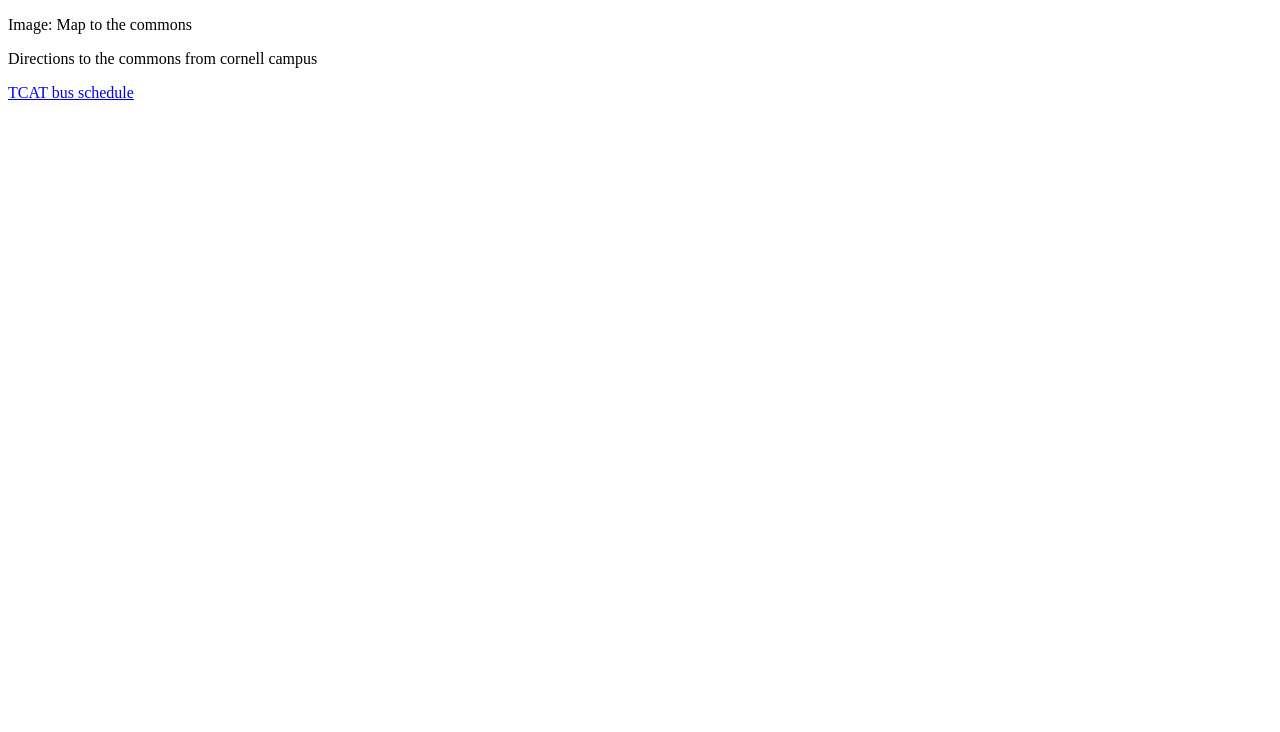
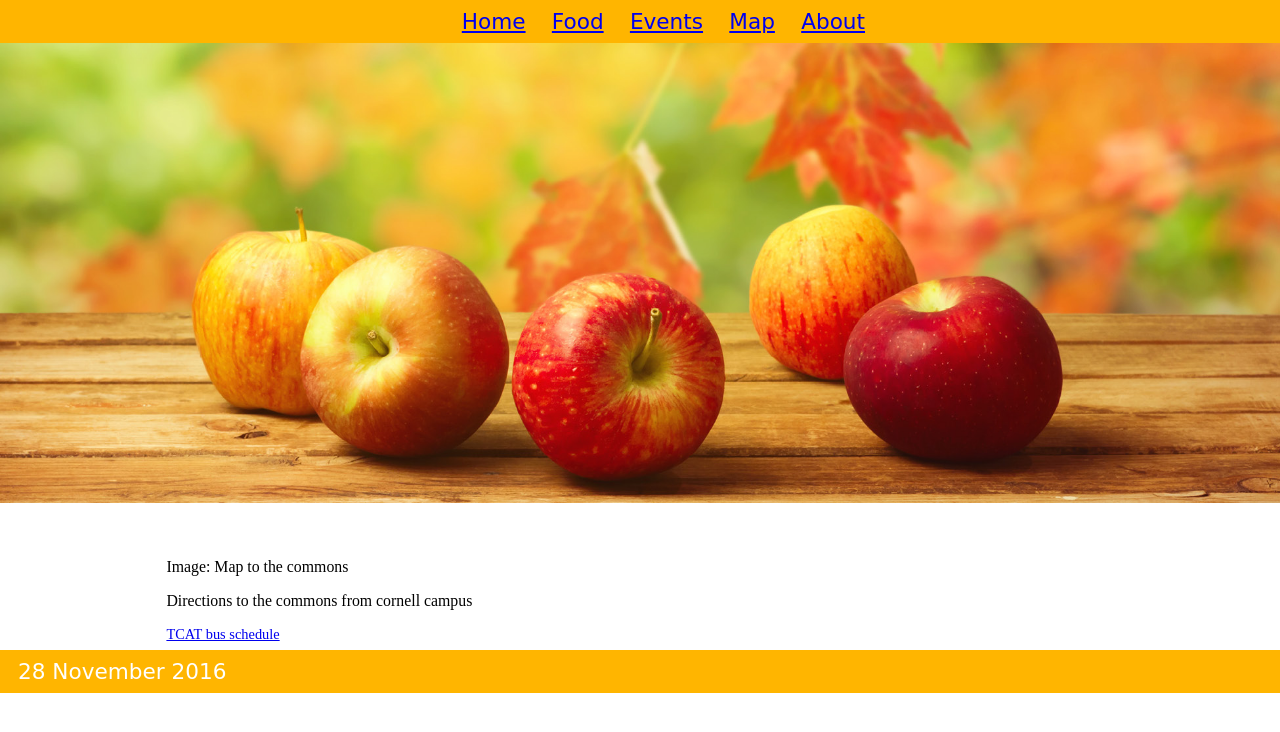
Before and after one commit to Nianze/Info1300FinalProject, a plain HTML site: page directions.html in a window 1280 px wide. Drawn offline with nearby package versions, Linux system fonts and the light colour scheme; a web font is replaced by a local one.

Commit message:
update map

```diff
--- a/directions.html
+++ b/directions.html
@@ -1,16 +1,45 @@
 <!DOCTYPE html>
-
-<!--
-Responsive Design 666
--->
 
 <html lang="en">
 <head>
     <meta charset="utf-8">
-    <title>Directions</title>
+    <title>Apple Festival</title>
+    <link rel="stylesheet" type="text/css" href="css/style.css">
+    <link rel="stylesheet" type="text/css"
+          href="https://fonts.googleapis.com/css?family=Open+Sans">
+    <link rel="stylesheet" type="text/css"
+          href="https://fonts.googleapis.com/css?family=David+Libre">
+    <script src="js/nextImg.js"></script>
 </head>
+
 <body>
-    <p>Image: Map to the commons</p>
-    <p>Directions to the commons from cornell campus</p>
-    <a href=https://tcat.nextinsight.com/stops/1010>TCAT bus schedule</a>
+<div id="top_nav">
+    <span><a href="index.html">Home</a></span>
+    <span><a href="index.html">Food</a></span>
+    <span><a href="events.html">Events</a></span>
+    <span><a href="directions.html">Map</a></span>
+    <span><a href="index.html">About</a></span>
+</div> <!-- end of top_nav div -->
+
+<div id="top">
+    <!-- image adapted from http://unicoicounty.org/apple-festival/-->
+    <img src="images/applesOnDesk.jpg" alt="AppleFesBackImg">
+</div> <!-- end of top div -->
+
+<div id="top2">
+    <h1>Introduction to Pokémon:</h1>
+    <h2>Jubilee Pokémon Togekiss</h2>
+</div> <!-- end of top2 div -->
+    <div id="container">
+        <div id="content">
+   			<p>Image: Map to the commons</p>
+  			<p>Directions to the commons from cornell campus</p>
+   			<a href=https://tcat.nextinsight.com/stops/1010>TCAT bus schedule</a>
+        </div> <!-- end of content div -->
+    </div> <!-- end of container div -->
+    <footer>
+       <script src="js/date.js"></script>
+    </footer>
 </body>
+
+</html>
```
